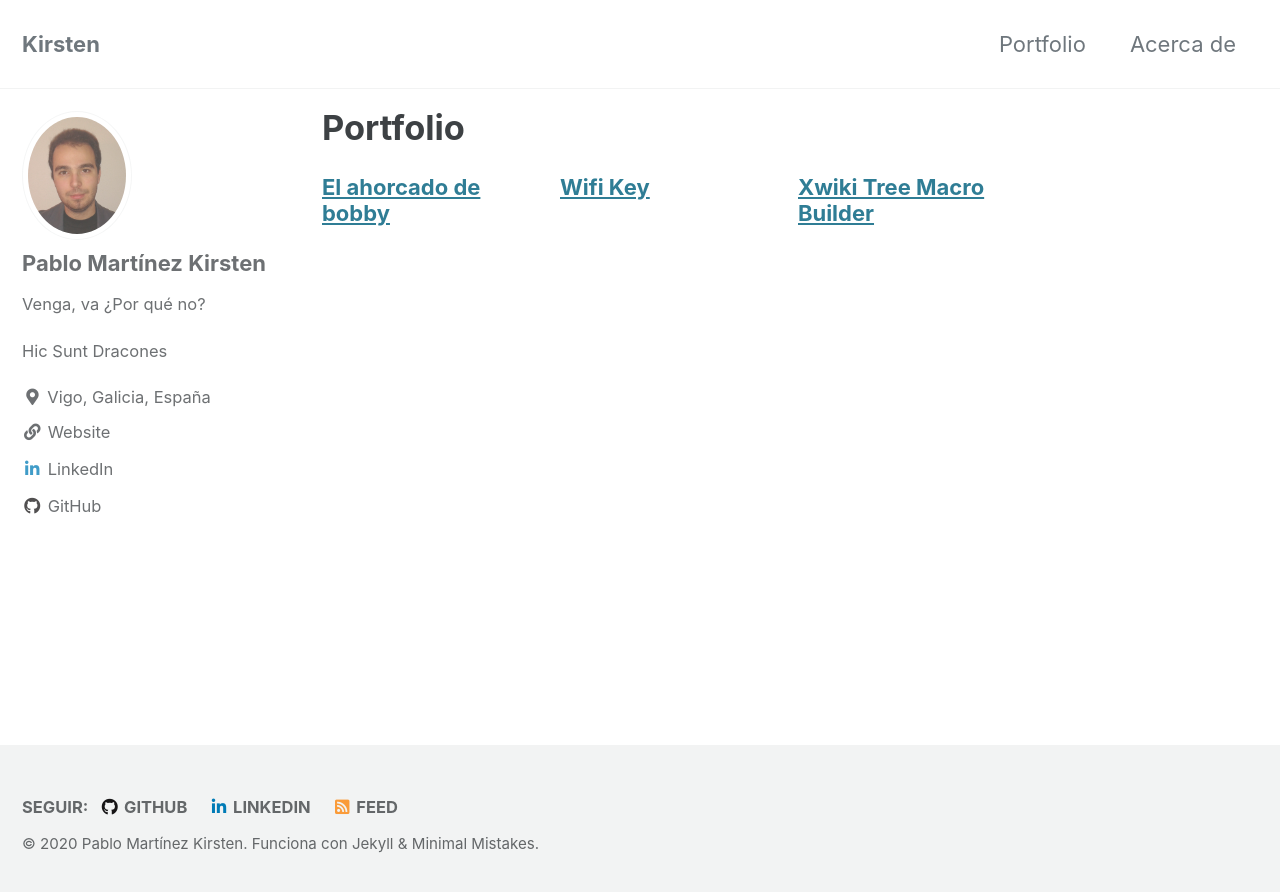
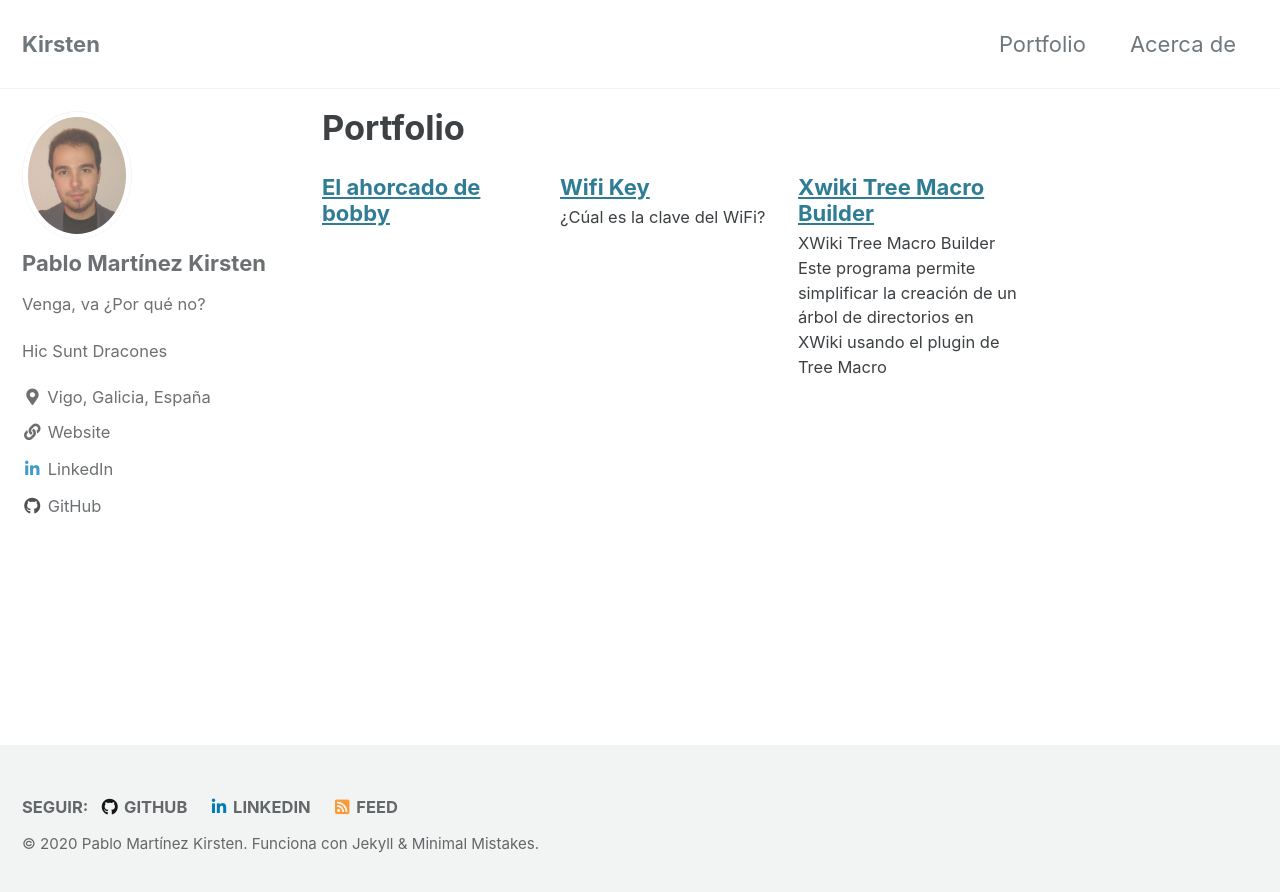
Before and after one commit to pmkirsten/pmkirsten.github.io, a Jekyll site: the page built from _pages/portfolio.md, in a window 1280 px wide. Shown: the top 892 px of the page. Built offline with Jekyll 4.4.1, drawn with Linux system fonts in a browser that asks for light colours; cached includes are drawn as plain includes; some of the changed lines change nothing that is shown.

Commit message:
Actualización

```diff
--- a/_portfolio/wifi_key.md
+++ b/_portfolio/wifi_key.md
@@ -4,3 +4,12 @@
 permalink: /wifi_key/
 author_profile: true
 ---
+# ¿Cúal es la clave del WiFi?
+
+Esta aplicación mostrará cual es el SSID (nombre de la red WiFi) a la que estás conectado y la clave.
+
+## Uso
+Ejecutar el fichero que puedes descargar desde [este enlace](https://github.com/pmkirsten/whats-the-wifi-key/releases/latest/)
+
+## Notas
+- Solo funciona en Windows en español e inglés
--- a/_portfolio/xwiki_tree_macro_builder.md
+++ b/_portfolio/xwiki_tree_macro_builder.md
@@ -4,3 +4,25 @@
 permalink: /xwiki_tree_macro_builder/
 author_profile: true
 ---
+
+# XWiki Tree Macro Builder
+Este programa permite simplificar la creación de un árbol de directorios en XWiki usando el plugin de [Tree Macro](https://extensions.xwiki.org/xwiki/bin/view/Extension/Tree%20Macro)
+
+## Requisitos previos
+Java 1.8 o superior instalado
+## Descarga
+Solo tienes que descargar la última versión estable del programa en la zona de *Releases* de Github o bien escogiendo la última versión en el [este enlace](https://github.com/pmkirsten/xwiki-tree-macro-builder/releases/latest).
+Descargamos el archivo con extensión **\*.jar** y lo ejecutamos. No es necesario instalar
+
+## Uso
+Únicamente es necesario pulsar sobre el botón **Selecciona carpeta...** para que nos abra una venta que nos permita seleccionar la carpeta a analizar.
+
+![Imagen1](https://i.imgur.com/eTU9Lin.png)
+![Imagen2](https://i.imgur.com/lNPr7s0.png)
+![Imagen3](https://i.imgur.com/U73GBzq.png)
+
+## Estructura
+El código generado es la de una tabla de una fila y dos columnas según la [sintaxis de XWiki 2.1](https://www.xwiki.org/xwiki/bin/view/Documentation/UserGuide/Features/XWikiSyntax/), en cuya columna izquierda se encuentra el árbol con la estructura de carpetas y ficheros que hemos analizado.
+
+## Notas
+Incluye una etiqueta al principio ***{{wrapper}}*** y otra al final ***{{/wrapper}}*** que es no es estándar de la [sintaxis de XWiki 2.1](https://www.xwiki.org/xwiki/bin/view/Documentation/UserGuide/Features/XWikiSyntax/), si no que es una macro propia. Es necesario eliminar dichas etiquetas para que siga los estándares de la sintaxis
```
